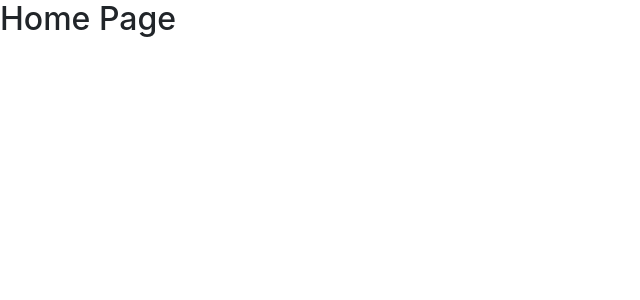
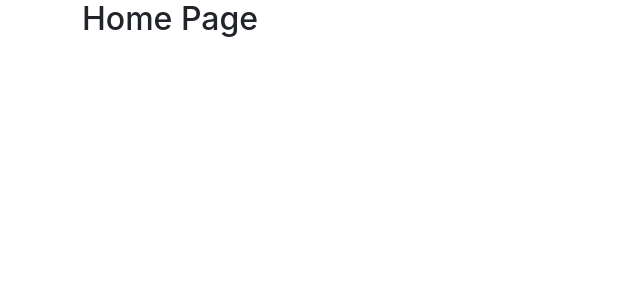
Before and after one commit to abuiko/react-bootstrap, a React (Create React App) app: page / in a window 1280 px wide. Shown: the top 300 px of the page, without its empty margins (0-640 px from the left). Built offline with nearby package versions, Linux system fonts and the light colour scheme.

Commit message:
add layout components

```diff
--- a/src/App.js
+++ b/src/App.js
@@ -5,11 +5,14 @@
 import { Favorites } from "./Favorites";
 import { Basket } from "./Basket";
 import { NoMatch } from "./NoMatch";
+import { Layout } from "./components/Layout";
+
 
 
 function App() {
   return (
     <React.Fragment>
+      <Layout>
         <Router>
           <Switch>
             <Route exact path="/" component={Home}></Route>
@@ -19,6 +22,8 @@
             <Route component={NoMatch}></Route>
           </Switch>
         </Router>
+      </Layout>
+
     </React.Fragment>
   );
 }
--- /dev/null
+++ b/src/components/Layout.js
@@ -0,0 +1,10 @@
+import React from "react";
+import { Container } from "react-bootstrap";
+
+export const Layout = (props) => {
+    return (
+        <Container>
+            {props.children}
+        </Container>
+    )
+}
```
Lines whose indentation alone changed are shown as unchanged.
